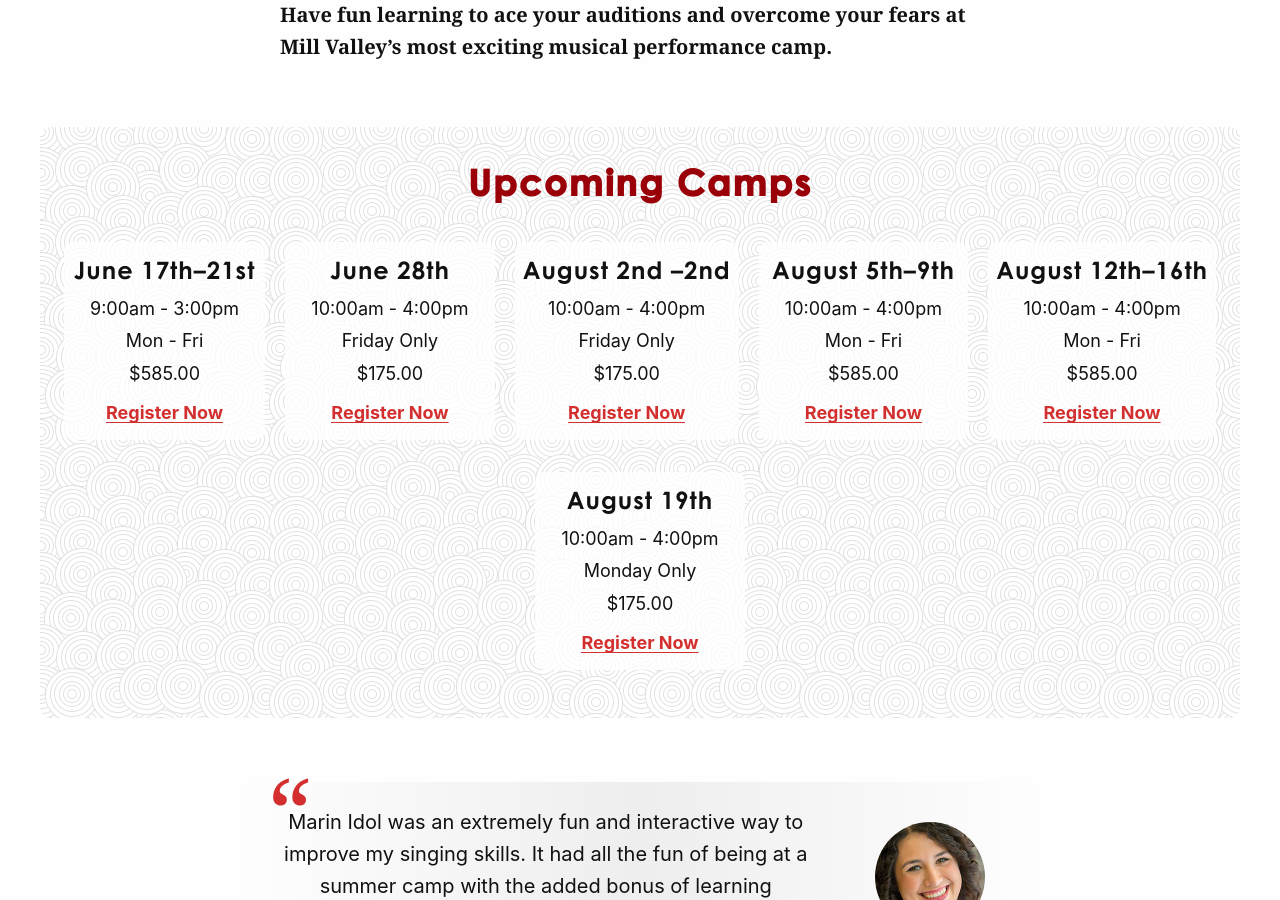
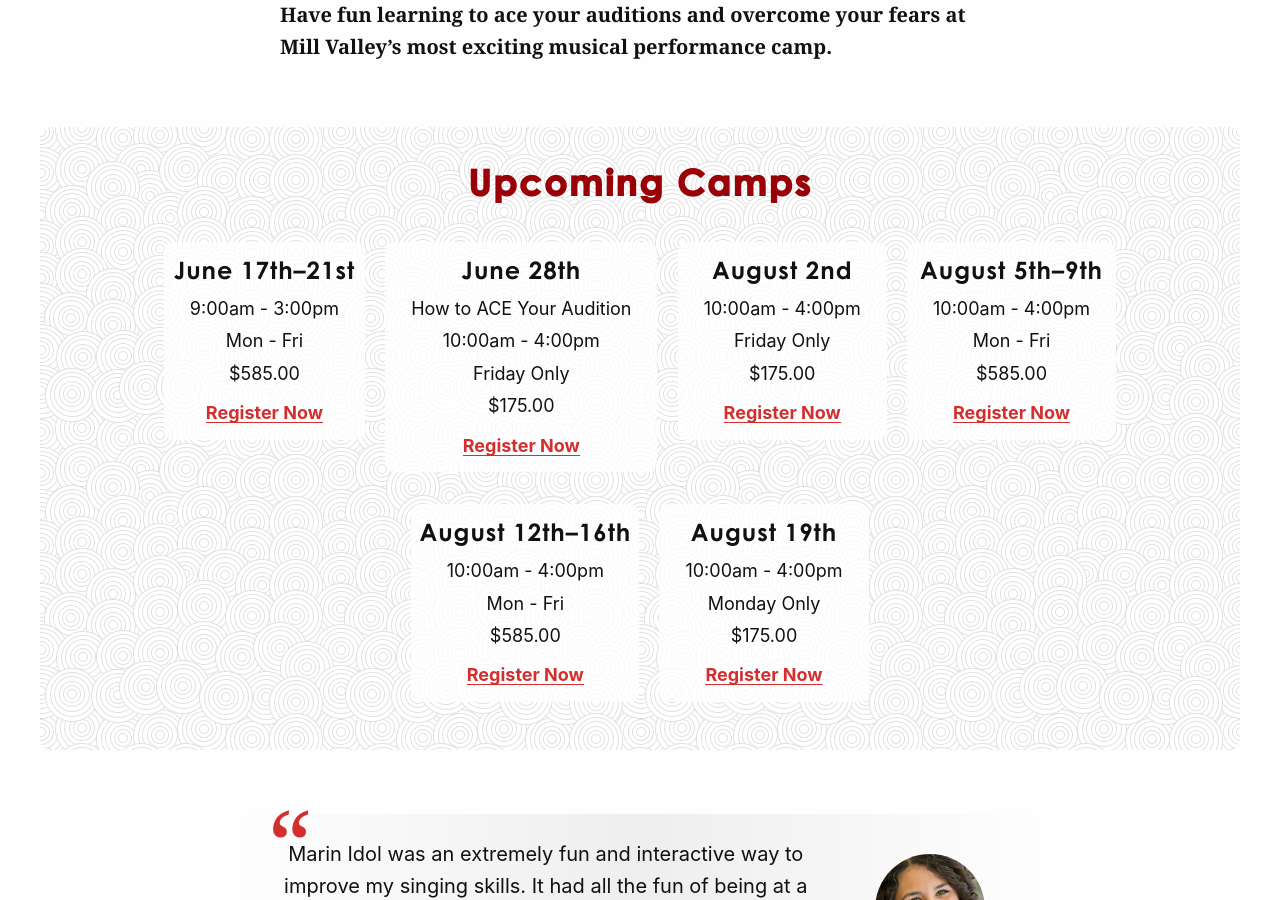
Before and after one commit to cchaiken/ccms, a Jekyll site: the page built from marin-idol-performance-camps.md, in a window 1280 px wide and 900 px high, scrolled down 1133 px. Built offline with Jekyll 4.4.1, drawn with Linux system fonts in a browser that asks for light colours; some web fonts are replaced.

Commit message:
Updated Marin Idol Performance Camps

```diff
--- a/marin-idol-performance-camps.md
+++ b/marin-idol-performance-camps.md
@@ -20,14 +20,14 @@
     target="_blank">Register Now</a>
 - start_date: 2019-06-28 00:00:00 Z
   end_date: 2019-06-28 00:00:00 Z
-  description:
+  description: How to ACE Your Audition
   times: 10:00am - 4:00pm
   days: Friday Only
   cost: "$175.00"
   eventbrite: <a href="https://www.eventbrite.com/e/marin-idol-how-to-ace-your-audition-tickets-57729809414"
     target="_blank">Register Now</a>
 - start_date: 2019-08-02 00:00:00 Z
-  end_date: 2019-08-02 23:55:00 Z
+  end_date: 2019-08-02 00:00:00 Z
   description:
   times: 10:00am - 4:00pm
   days: Friday Only
```
